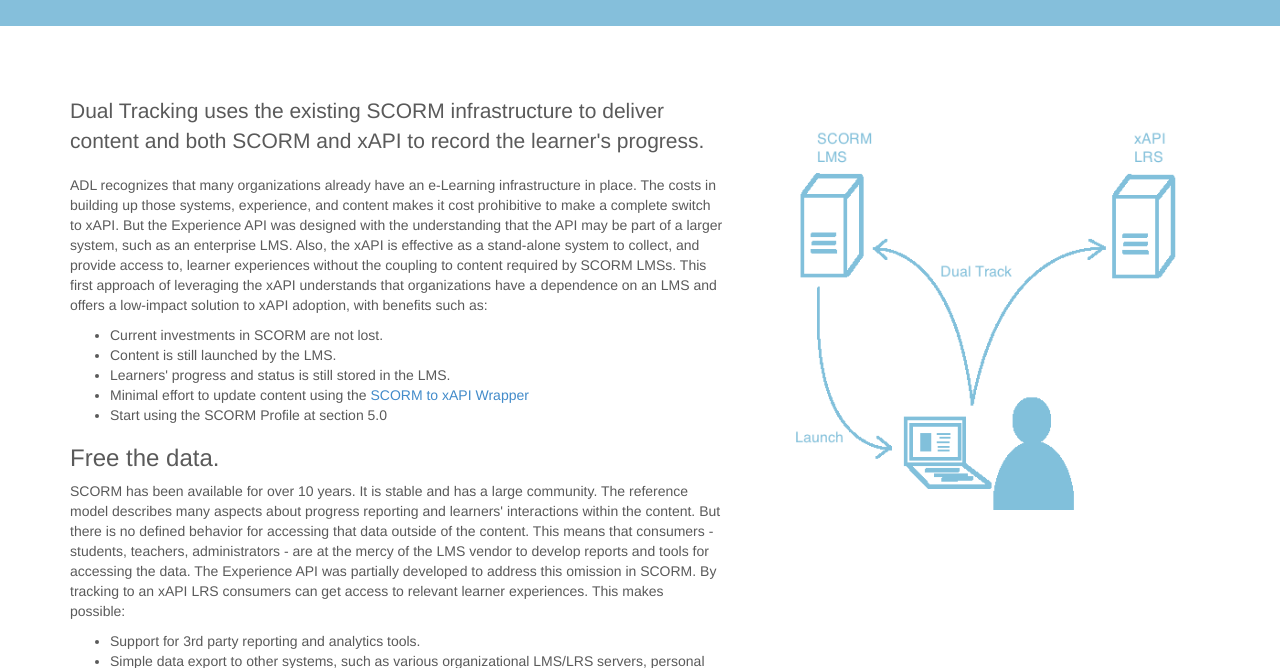
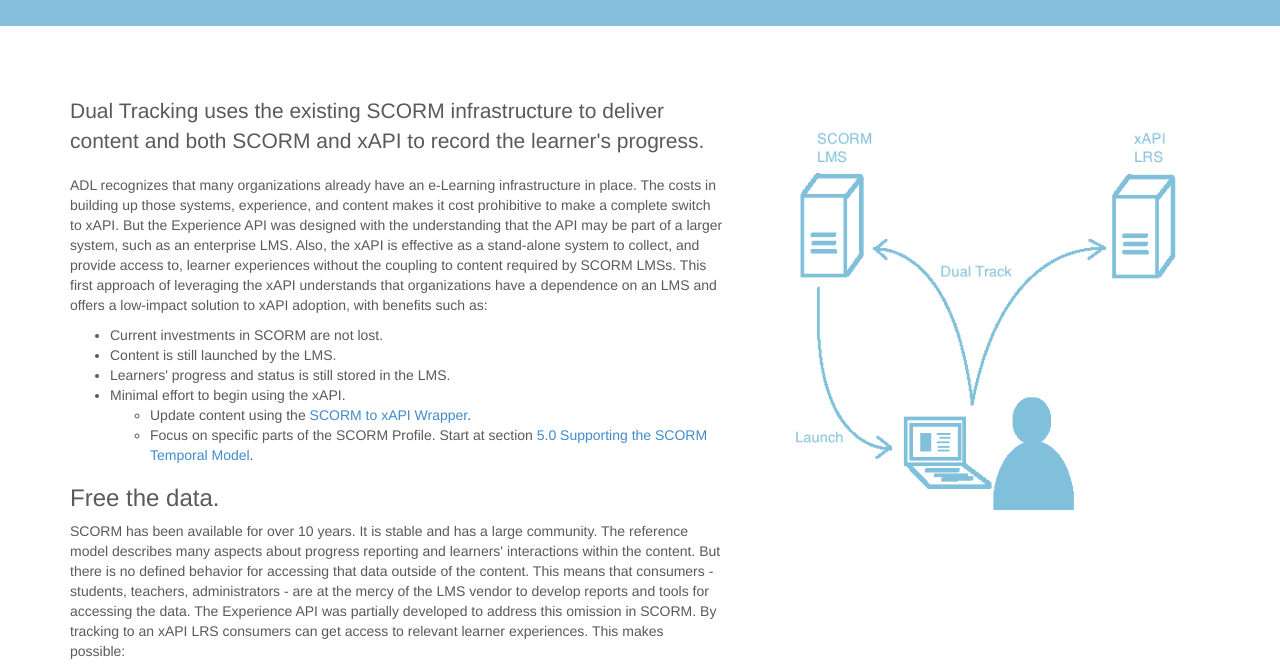
Before and after one commit to adlnet/xAPI-SCORM-Profile, a plain HTML site: page dev/dual-track.html in a window 1280 px wide. Shown: the part 285-953 px from the top of the page. Drawn offline with Linux system fonts and the light colour scheme.

Commit message:
dual track dev page edits

```diff
--- a/dev/dual-track.html
+++ b/dev/dual-track.html
@@ -75,13 +75,16 @@
                     <li>Current investments in SCORM are not lost.</li>
                     <li>Content is still launched by the LMS.</li>
                     <li>Learners' progress and status is still stored in the LMS.</li>
-                    <li>Minimal effort to update content using the <a href="https://github.com/adlnet/SCORM-to-xAPI-Wrapper">SCORM to xAPI Wrapper</a></li>
-                    <li>Start using the SCORM Profile at section 5.0</li>
+                    <li>Minimal effort to begin using the xAPI.</li>
+                    <ul>
+                        <li>Update content using the <a href="https://github.com/adlnet/SCORM-to-xAPI-Wrapper">SCORM to xAPI Wrapper</a>.</li>
+                        <li>Focus on specific parts of the SCORM Profile. Start at section <a href="#50-supporting-the-scorm-temporal-model">5.0 Supporting the SCORM Temporal Model</a>.</li>
+                    </ul>
                 </ul>
                 <h3>Free the data.</h3>
                 <p>SCORM has been available for over 10 years. It is stable and has a large community. The reference model describes many aspects about progress reporting and learners' interactions within the content. But there is no defined behavior for accessing that data outside of the content. This means that consumers - students, teachers, administrators - are at the mercy of the LMS vendor to develop reports and tools for accessing the data. The Experience API was partially developed to address this omission in SCORM. By tracking to an xAPI LRS consumers can get access to relevant learner experiences. This makes possible:</p>
                 <ul>
-                    <li>Support for 3rd party reporting and analytics tools.</li>
+                    <li>Support for 3rd party / custom reporting and analytics tools.</li>
                     <li>Simple data export to other systems, such as various organizational LMS/LRS servers, personal data lockers.</li>
                     <li>Visibility into previous learner attempts.</li>
                     <li>Access to data beyond the current learner, like class trends or group results.</li>
```
